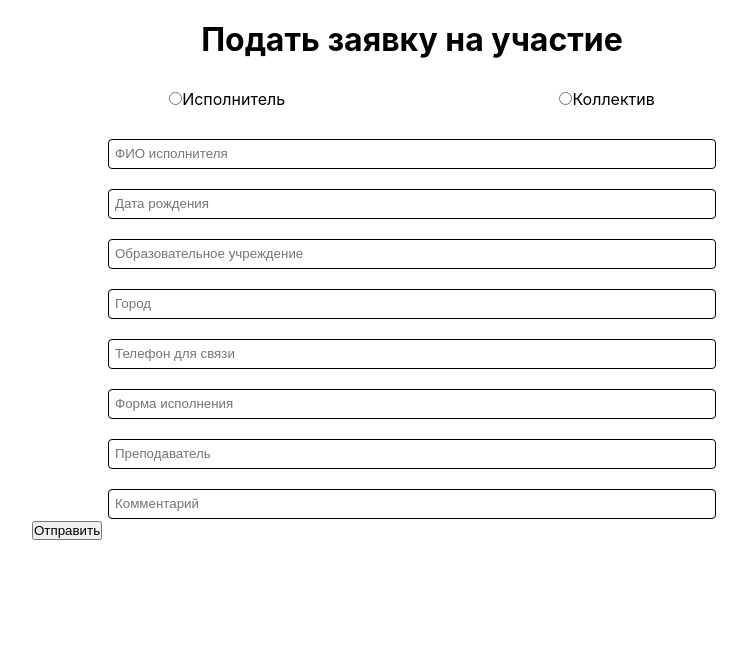
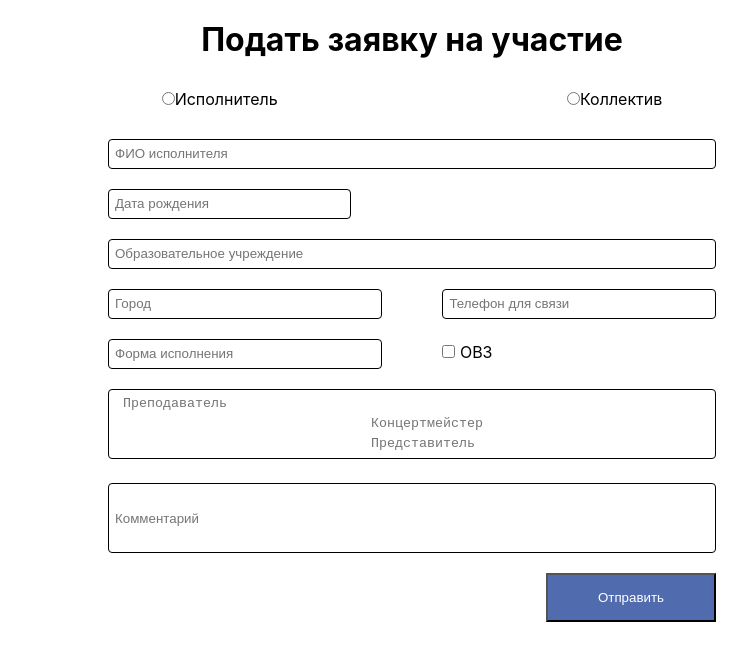
Before and after one commit to SmertokriL/application, a React (Create React App) app: page /request in a window 1280 px wide. Shown: the top 660 px of the page, without its empty margins (228-975 px from the left). Built offline with nearby package versions, Linux system fonts and the light colour scheme.

Commit message:
'add_second_page'

```diff
--- a/src/App.css
+++ b/src/App.css
@@ -56,60 +56,3 @@
 hr {
   border-top: 1px solid rgba(0, 0, 0, 0.9);
 }
-
-.second-page {
-  display: flex;
-  align-items: center;
-  flex-flow: column;
-  justify-content: default;
-}
-
-.second-page__mainForm {
-  display: flex;
-  flex-flow: column;
-}
-.second-page__title {
-  margin: 20px auto;
-}
-
-.second-page__radio {
-  margin: 10px auto;
-  display: flex;
-  width: 95vh;
-  flex-direction: row;
-  justify-content: space-around;
-}
-
-/* .second-page__nameForm {
-  /* display: flex;
-  flex-direction: column;
-} */
-
-*/ .input-dateOfBirth {
-  line-height: 1.5em;
-  border-radius: 4px;
-  border: solid 1px black;
-  padding: 4px 6px;
-
-  box-sizing: border-box;
-  margin: auto;
-  margin-top: 20px;
-}
-
-.input {
-  line-height: 1.5em;
-  border-radius: 4px;
-  border: solid 1px black;
-  padding: 4px 6px;
-  display: block;
-  box-sizing: border-box;
-  margin: auto;
-  margin-top: 20px;
-  width: 80%;
-}
-
-.error {
-  color: red;
-  font-weight: 700;
-  font-size: 12px;
-}
--- a/src/components/pages/SecondPageComponent.js
+++ b/src/components/pages/SecondPageComponent.js
@@ -1,7 +1,9 @@
-import {Formik, Field, Form} from 'formik'
+import {Formik, Field} from 'formik'
 import './../../App.css'
 import * as yup from 'yup'
 import React from 'react'
+
+import "./seconPageComponent.css"
 
 
 function SecondPageComponent() {
@@ -25,9 +27,7 @@
 
     return (
         <div className="second-page">
-            <div className="second-page__title">
-                <h1>Подать заявку на участие</h1>
-            </div>
+            <h1 className="second-page__title">Подать заявку на участие</h1>
             <Formik
                 initialValues={{
                     picked: '',
@@ -62,9 +62,10 @@
                       handleSubmit,
                       dirty,
                   }) => (
+                    //Форма общая
                     <div className="second-page__mainForm">
                         <div className="second-page__radio">
-                            <div className="radio-first">
+                            <div className="radio-  first">
                                 <label>
                                     <Field type="radio" name="picked" value="Single"/>
 
@@ -78,9 +79,10 @@
                                 </label>
                             </div>
                         </div>
+
+                        <div className="second-page__inputs">
                             {/* Форма ФИО */}
                             <div className="second-page__nameForm">
-                            <p>
                                 <input
                                     placeholder="ФИО исполнителя"
                                     className={`input`}
@@ -89,16 +91,17 @@
                                     onBlur={handleBlur}
                                     onChange={handleChange}
                                     value={values.name}
-                                ></input>
-                            </p>
+                                />
 
                                 {touched.name && errors.name && (
                                     <p className={'error'}>{errors.name}</p>
                                 )}
+                            </div>
+
 
                             {/* Форма даты рождения */}
                             <div className="second-page__dateOfBirth">
-                                <p>
+
                                 <input
                                     placeholder="Дата рождения"
                                     className={`input`}
@@ -107,16 +110,16 @@
                                     onBlur={handleBlur}
                                     onChange={handleChange}
                                     value={values.dateOfBirth}
-                                    ></input>
-                                </p>
+                                />
+
 
                                 {touched.dateOfBirth && errors.dateOfBirth && (
                                     <p className={'error'}>{errors.dateOfBirth}</p>
                                 )}
-
+                            </div>
                             {/* Форма образовательного учреждения */}
                             <div className="second-page__nameOfSchool">
-                                    <p>
+
                                 <input
                                     placeholder="Образовательное учреждение"
                                     className={`input`}
@@ -125,15 +128,17 @@
                                     onBlur={handleBlur}
                                     onChange={handleChange}
                                     value={values.nameOfSchool}
-                                        ></input>
-                                    </p>
+                                />
+
 
                                 {touched.nameOfSchool && errors.nameOfSchool && (
                                     <p className={'error'}>{errors.nameOfSchool}</p>
                                 )}
+                            </div>
+                            <div className="row">
                                 {/* Город */}
                                 <div className="second-page__country">
-                                        <p>
+
                                     <input
                                         placeholder="Город"
                                         className={`input`}
@@ -142,15 +147,18 @@
                                         onBlur={handleBlur}
                                         onChange={handleChange}
                                         value={values.country}
-                                            ></input>
-                                        </p>
+                                    />
+
 
                                     {touched.country && errors.country && (
                                         <p className={'error'}>{errors.country}</p>
                                     )}
+                                </div>
+
+
                                 {/* Телефон для связи */}
                                 <div className="second-page__phone">
-                                            <p>
+
                                     <input
                                         placeholder="Телефон для связи"
                                         className={`input`}
@@ -159,15 +167,18 @@
                                         onBlur={handleBlur}
                                         onChange={handleChange}
                                         value={values.phone}
-                                                ></input>
-                                            </p>
+                                    />
+
 
                                     {touched.phone && errors.phone && (
                                         <p className={'error'}>{errors.phone}</p>
                                     )}
+                                </div>
+                            </div>
+                            <div className='row'>
                             {/*  Форма исполнения */}
                             <div className="second-page__formOfPerfomance">
-                                                <p>
+
                                 <input
                                     placeholder="Форма исполнения"
                                     className={`input`}
@@ -176,50 +187,76 @@
                                     onBlur={handleBlur}
                                     onChange={handleChange}
                                     value={values.formOfPerfomance}
-                                                    ></input>
-                                                </p>
+                                />
 
                                 {touched.formOfPerfomance &&
                                 errors.formOfPerfomance && (
                                     <p className={'error'}>{errors.formOfPerfomance}</p>
                                 )}
+
+                            </div>
+
+                            {/*  ОВЗ */}
+                            <div className="second-page__ovz">
+                                <label>
+                                    <input
+                                        type={`checkbox`}
+                                        name={`ovz`}
+                                        value={values.ovz}
+
+                                    /> ОВЗ
+
+                                </label>
+
+                            </div>
+                                </div>
+
+
                             {/*  Преподаватель */}
                             <div className="second-page__teacher">
-                                                    <p>
-                                                        <input
-                                                            placeholder="Преподаватель"
-                                                            className={`input`}
+                                <textarea
+                                    rows = '3' placeholder=" Преподаватель
+                                Концертмейстер
+                                Представитель"
+
+
+
+                                    className={`height-input`}
                                     type={`text`}
                                     name={`teacher`}
                                     onBlur={handleBlur}
                                     onChange={handleChange}
                                     value={values.teacher}
-                                                        ></input>
-                                                    </p>
+                                />
+
 
                                 {touched.teacher && errors.teacher && (
                                     <p className={'error'}>{errors.teacher}</p>
                                 )}
 
+                            </div>
+
                             {/*  Комментарий */}
                             <div className="second-page__comment">
-                                                        <p>
+
                                 <input
                                     placeholder="Комментарий"
-                                                                className={`input`}
+                                    className={`height-input`}
                                     type={`text`}
                                     name={`comment`}
                                     onBlur={handleBlur}
                                     onChange={handleChange}
                                     value={values.comment}
-                                                            ></input>
-                                                        </p>
+                                />
+
 
                                 {touched.comment && errors.comment && (
                                     <p className={'error'}>{errors.comment}</p>
                                 )}
-
-                                                        <button
+                            </div>
+                        </div>
+                        <div className= 'button-container'>
+                        <button className="second-page__button"
                                 disabled={!isValid && !dirty}
                                 onClick={handleSubmit}
                                 type={`submit`}
@@ -227,13 +264,8 @@
                             Отправить{' '}
                         </button>
                          </div>
-                                                </div>
-                                            </div>
-                                        </div>
-                                    </div>
-                                </div>
-                            </div>
-                        </div>
+
+
                     </div>
                 )}
             </Formik>
--- /dev/null
+++ b/src/components/pages/seconPageComponent.css
@@ -0,0 +1,123 @@
+
+.second-page {
+    display: flex;
+    align-items: center;
+    flex-direction: column;
+    /*border: 1px solid red; */
+}
+
+
+
+
+.second-page__mainForm {
+    display: flex;
+    flex-direction: column;
+    /*border: 1px solid green;*/
+    justify-content: center;
+    align-items: center;
+
+
+
+}
+.second-page__inputs {
+    display: flex;
+    flex-direction: column;
+    justify-content: flex-start;
+    align-items: flex-start;
+    width: 80%
+
+
+}
+
+.second-page__nameForm,
+.second-page__nameOfSchool{
+    width:100%
+
+}
+
+.second-page__country,
+.second-page__phone,
+.second-page__ovz,
+.second-page__formOfPerfomance{
+    width: 45%
+}
+
+.second-page__dateOfBirth {
+    width: 40%
+
+}
+
+
+.row {
+    display: flex;
+    justify-content: space-between;
+    width: 100%;
+    align-items: baseline;
+}
+
+
+
+.input {
+    line-height: 1.5em;
+    border-radius: 4px;
+    border: solid 1px black;
+    padding: 4px 6px;
+    box-sizing: border-box;
+    margin-top: 20px;
+    width: 100%;
+
+}
+
+.height-input {
+    line-height: 1.5em;
+    border-radius: 4px;
+    border: solid 1px black;
+    padding: 4px 6px;
+    box-sizing: border-box;
+    margin-top: 20px;
+    width: 100%;
+    height:  70px;
+
+}
+
+
+
+.error {
+    color: red;
+    font-weight: 700;
+    font-size: 12px;
+}
+
+.second-page__radio {
+    margin: 10px auto;
+    display: flex;
+    width: 95vh;
+    flex-direction: row;
+    justify-content: space-around;
+}
+
+.second-page__title {
+    margin: 20px auto;
+}
+.second-page__teacher,
+.second-page__comment{
+width: 100%;
+
+}
+.button-container{
+    display: flex;
+    justify-content: flex-end;
+    width: 80%;
+    margin-top: 20px;
+
+}
+
+.second-page__button {
+    padding: 15px 50px;
+    background: #516baf;
+    color: #fff;
+}
+
+textarea{
+    resize:none
+}
```
Lines whose indentation alone changed are shown as unchanged.
